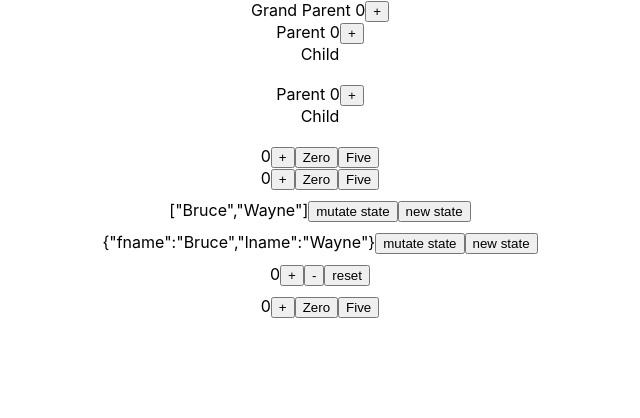
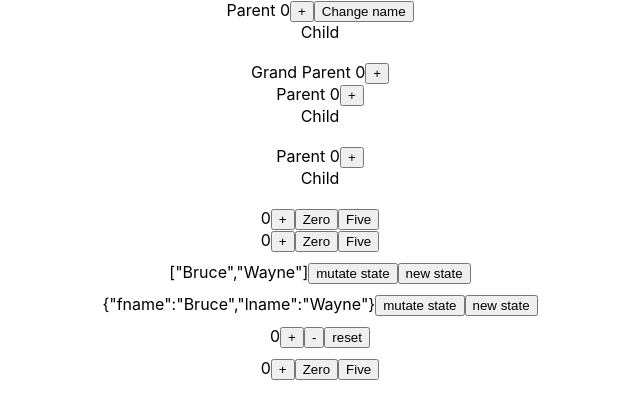
Before and after one commit to carltonj2000/react-render, a React (Create React App) app: page / in a window 1280 px wide. Shown: the top 418 px of the page, without its empty margins (320-960 px from the left). Built offline with nearby package versions, Linux system fonts and the light colour scheme.

Commit message:
Add react memo example

```diff
--- a/src/App.js
+++ b/src/App.js
@@ -5,6 +5,7 @@ import ObjectUseState from "./components/ImutableState/ObjectUseState";
 import Child1 from "./components/Optimization/Child1";
 import GrandParent1 from "./components/Optimization/GrandParent";
 import Parent1 from "./components/Optimization/Parent1";
+import Parent2 from "./components/Optimization/Parent2";
 import Parent from "./components/ParentChild/Parent";
 import UseReducer from "./components/UseReducer/UseReducer";
 import UseState from "./components/UseState/UseState";
@@ -12,6 +13,7 @@ import UseState from "./components/UseState/UseState";
 function App() {
   return (
     <div className="App">
+      <Parent2 />
       <GrandParent1 />
       <Parent1>
         <Child1 />
--- /dev/null
+++ b/src/components/Optimization/Child2.js
@@ -0,0 +1,8 @@
+import React from "react";
+
+function Child2() {
+  console.log("Child2 render");
+  return <div>Child</div>;
+}
+
+export default React.memo(Child2);
--- /dev/null
+++ b/src/components/Optimization/Parent2.js
@@ -0,0 +1,19 @@
+import React, { useState } from "react";
+import Child2 from "./Child2";
+
+function Parent2() {
+  const [count, setCount] = useState(0);
+  const [name, setName] = useState("Carlton");
+
+  console.log("parent2 render", count);
+  return (
+    <div style={{ marginBottom: "20px" }}>
+      <span>Parent {count}</span>
+      <button onClick={() => setCount(count + 1)}>+</button>
+      <button onClick={() => setName("Joseph")}>Change name</button>
+      <Child2 {...{ name }} />
+    </div>
+  );
+}
+
+export default Parent2;
```
